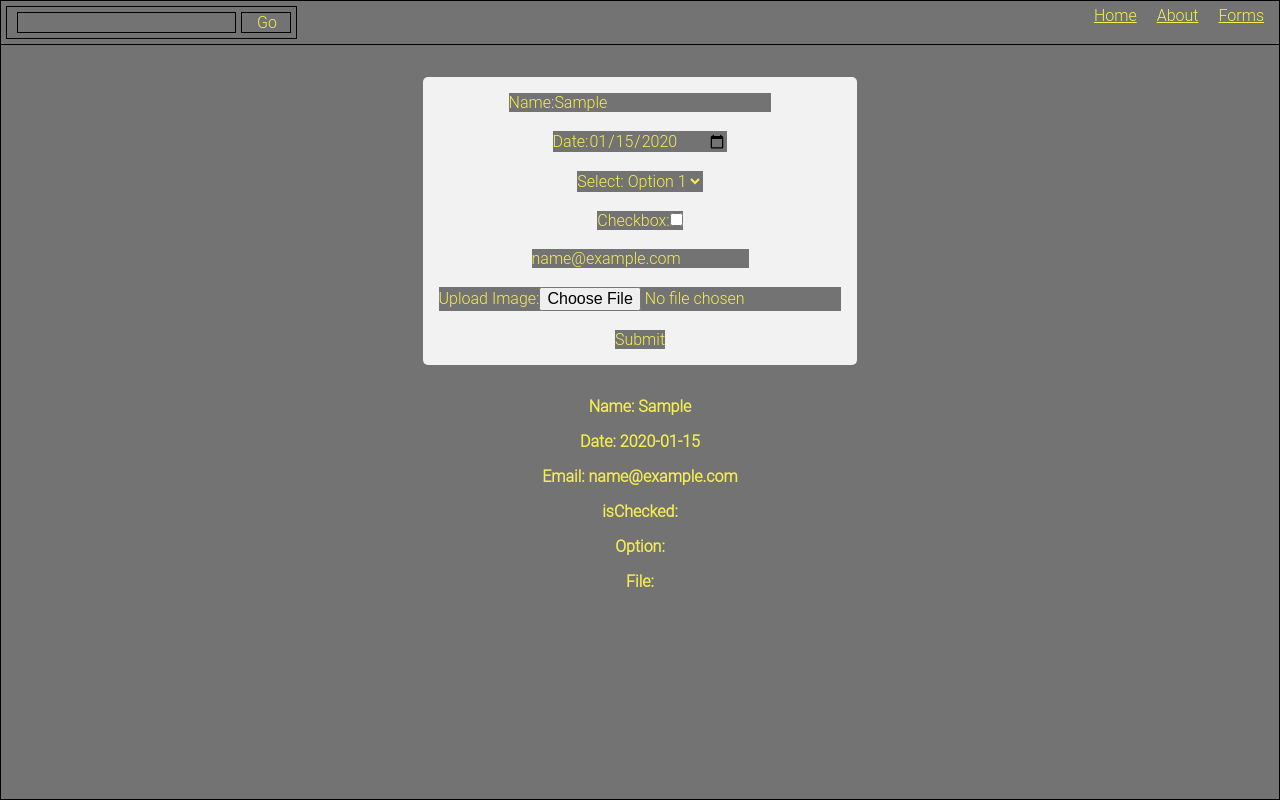
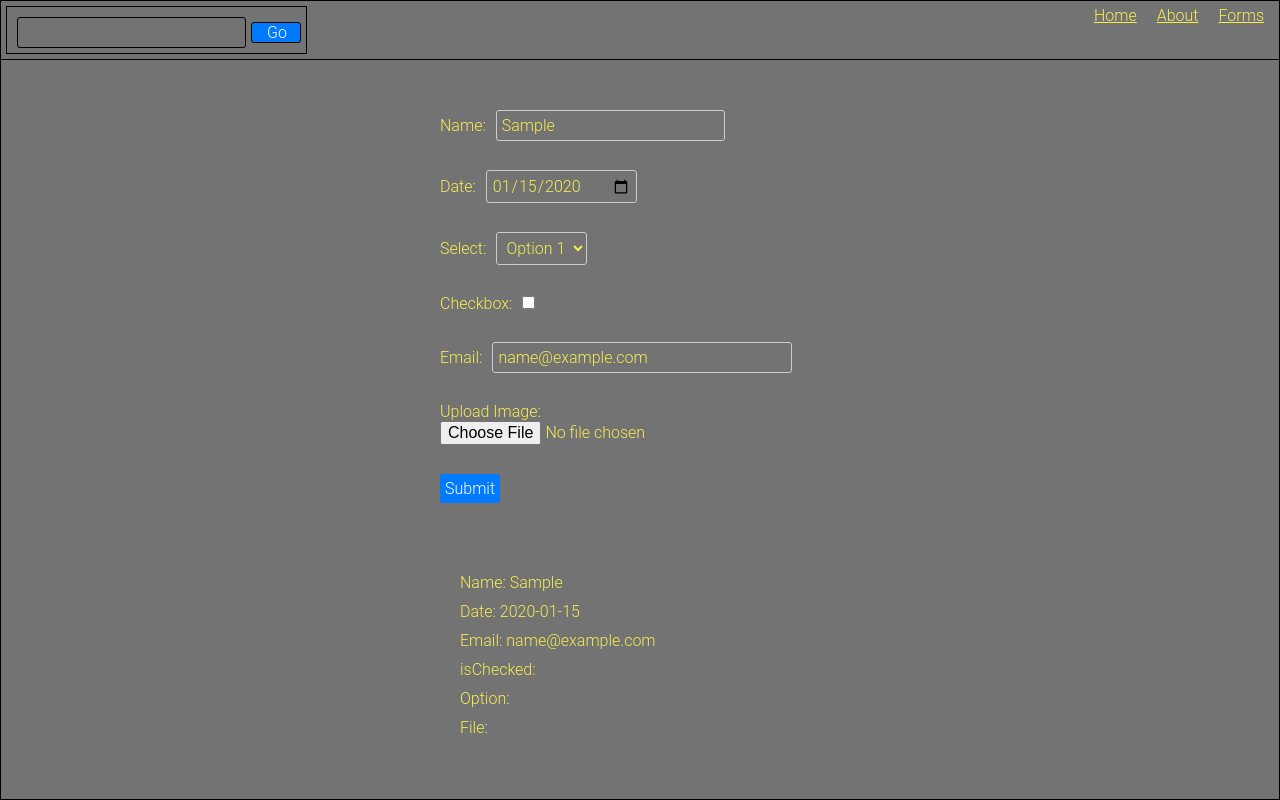
Before and after one commit to DmitryBogdan90/react-2023-q1, a React (Vite) app: page /forms in a window 1280 px wide. Both pictures are taken after typing "Sample", "2020-01-15", "name@example.com" into the empty fields and a click on the button "Submit". Built offline with nearby package versions, Linux system fonts and the light colour scheme.

Commit message:
add styles
Signed-off-by: Dmitry Bogdan <71260124+DmitryBogdan90@users.noreply.github.com>

```diff
--- a/src/pages/forms-page/FormsPage.css
+++ b/src/pages/forms-page/FormsPage.css
@@ -1,72 +1,66 @@
-/*.form {*/
-/*  margin: 50px;*/
-/*  display: flex;*/
-/*  flex-direction: column;*/
-/*}*/
-
-/*.form label {*/
-/*  padding-bottom: 10px;*/
-/*  border: 1px solid yellow;*/
-/*}*/
-
 .form-wrapper {
   display: flex;
-  justify-content: center;
-  margin-top: 2rem;
+  flex-direction: column;
+  align-items: center;
+  margin: 20px;
 }
 
 .form {
   display: flex;
   flex-direction: column;
-  align-items: center;
-  background-color: #f2f2f2;
-  padding: 1rem;
-  border-radius: 5px;
+  align-items: flex-start;
+  width: 400px;
+  margin-top: 20px;
 }
 
-.form__input {
-  display: flex;
-  flex-direction: column;
-  margin: 0.5rem;
-  color: #333;
-  font-weight: bold;
+label {
+  margin-top: 10px;
 }
 
-.form__input input {
-  padding: 0.5rem;
+input[type='text'],
+input[type='date'],
+select {
+  padding: 5px;
   border-radius: 3px;
-  border: none;
-  background-color: #fff;
+  border: 1px solid #ccc;
+  margin-left: 10px;
 }
 
-.form__button {
-  padding: 0.5rem;
-  margin-top: 1rem;
+input[type='email'] {
+  padding: 5px;
   border-radius: 3px;
+  border: 1px solid #ccc;
+  margin-left: 10px;
+  width: 300px;
+}
+
+input[type='checkbox'] {
+  margin-left: 10px;
+}
+
+button[type='submit'] {
+  margin-top: 10px;
+  padding: 5px;
+  border-radius: 3px;
+  background-color: #007bff;
+  color: white;
   border: none;
-  background-color: #ffa500;
-  color: #fff;
-  font-weight: bold;
   cursor: pointer;
 }
 
-.form__button:hover {
-  background-color: #ff8c00;
+.form-content-wrapper {
+  display: flex;
+  justify-content: center;
 }
 
 .form-content {
+  margin-top: 20px;
   display: flex;
   flex-direction: column;
-  align-items: center;
-  margin-top: 2rem;
-  color: #333;
-  font-weight: bold;
+  padding: 20px;
+  width: 400px;
 }
 
 .form-content div {
-  margin: 0.5rem;
+  margin-top: 10px;
 }
-
-.form-content div:first-child {
-  margin-top: 0;
-}
--- a/src/pages/forms-page/FormsPage.tsx
+++ b/src/pages/forms-page/FormsPage.tsx
@@ -83,7 +83,6 @@ class FormsPage extends Component<{}, FormState> {
   };
 
   render() {
-    // const { formData, isShowData } = this.state;
 
     return (
       <div>
@@ -118,6 +117,7 @@ class FormsPage extends Component<{}, FormState> {
             </label>
             <br />
             <label>
+              Email:
               <input
                 type="email"
                 name="email"
@@ -137,6 +137,7 @@ class FormsPage extends Component<{}, FormState> {
         </div>
 
         {this.state.isShowData && (
+          <div className="form-content-wrapper">
             <div className="form-content">
               <div>Name: {this.state.name}</div>
               <div>Date: {this.state.date}</div>
@@ -145,6 +146,7 @@ class FormsPage extends Component<{}, FormState> {
               <div>Option: {this.state.selectedOption}</div>
               <div>File: {this.state.selectedFile?.toString()}</div>
             </div>
+          </div>
         )}
       </div>
     );
```
Lines whose indentation alone changed are shown as unchanged.
